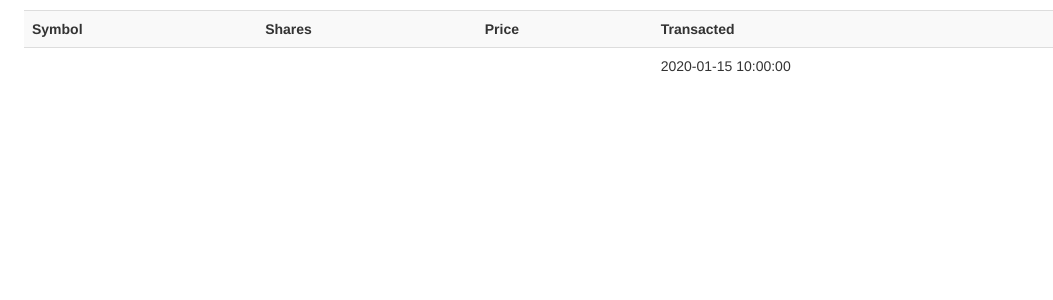
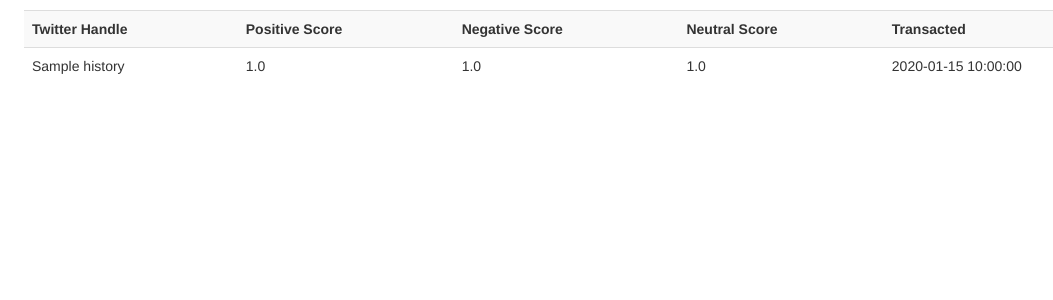
Before and after one commit to s10singh97/Python_Lab, a Flask app: page /history in a window 1280 px wide. Shown: the part 112-412 px from the top of the page, without its empty margins (46-1099 px from the left). Run offline with Flask 2, Linux system fonts and the light colour scheme; a user stored in the database is signed in; tables that the repository leaves empty hold one stand-in row (values such as "Sample post"); parts of the project's set-up code (start-up, migrations or seed data) failed here and were passed over; some libraries are stand-ins or nearby versions.

Commit message:
updated history template

```diff
--- a/Project/templates/history.html
+++ b/Project/templates/history.html
@@ -7,16 +7,18 @@
 {% block main %}
     <table class="table table-striped" style="width:100%">
       <tr>
-        <th>Symbol</th>
-        <th>Shares</th>
-        <th>Price</th>
+        <th>Twitter Handle</th>
+        <th>Positive Score</th>
+        <th>Negative Score</th>
+        <th>Neutral Score</th>
         <th>Transacted</th>
       </tr>
     {% for history in histories %}
       <tr>
-        <td>{{ history.symbol }}</td>
-        <td>{{ history.shares }}</td>
-        <td>{{ history.price }}</td>
+        <td>{{ history.screenname }}</td>
+        <td>{{ history.positive }}</td>
+        <td>{{ history.negative }}</td>
+        <td>{{ history.neutral }}</td>
         <td>{{ history.transacted }}</td>
       </tr>
     {% endfor %}
```
